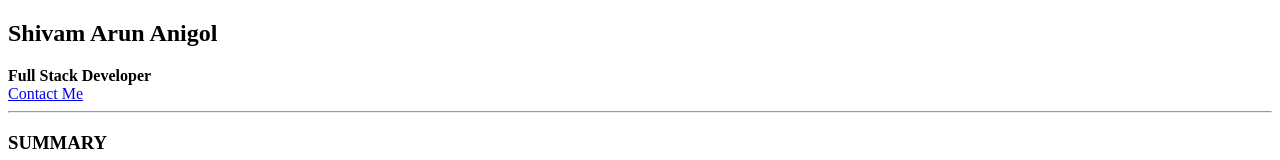
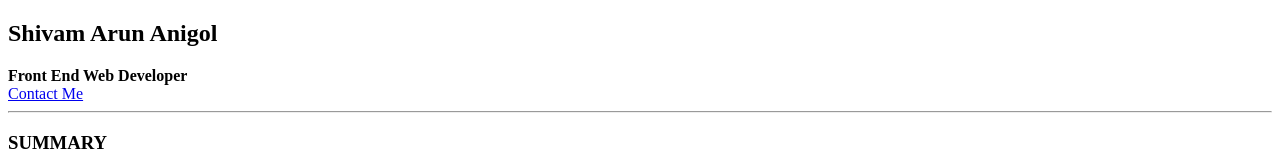
Before and after one commit to shivamanigol8930/Capstone-Project-1---Online-Resume-, a plain HTML site: page index.html in a window 1280 px wide. Shown: the top 160 px of the page. Drawn offline with Linux system fonts and the light colour scheme.

Commit message:
Update index.html
Signed-off-by: Shivam Anigol <117288241+shivamanigol8930@users.noreply.github.com>

```diff
--- a/index.html
+++ b/index.html
@@ -7,7 +7,7 @@
 </head>
 <body>
     <h2>Shivam Arun Anigol</h2>
-    <b>Full Stack Developer</b>
+    <b>Front End Web Developer</b>
     <br/>
         <a href="./Contact Me.html" >Contact Me</a><br/>
 
```
